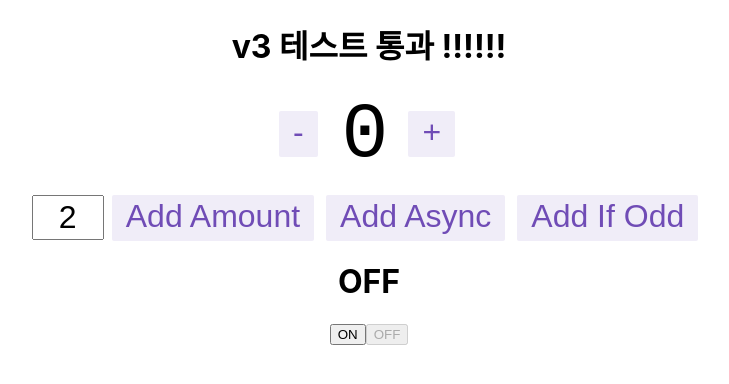
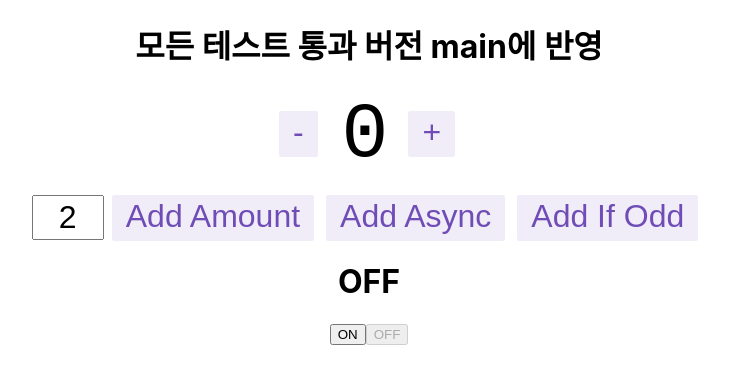
Before and after one commit to JiYJ725/practice-cicd, a React (Create React App) app: page / in a window 1280 px wide. Shown: the top 384 px of the page, without its empty margins (271-1000 px from the left). Built offline with nearby package versions, Linux system fonts and the light colour scheme.

Commit message:
모든테스트 통과! main에 반영되어야 한다.

```diff
--- a/src/App.tsx
+++ b/src/App.tsx
@@ -6,7 +6,7 @@ import Light from "./Light";
 function App() {
   return (
     <div className="App">
-      <h1>v3 테스트 통과 !!!!!!</h1>
+      <h1>모든 테스트 통과 버전 main에 반영</h1>
       <Counter />
       <Light />
     </div>
```
